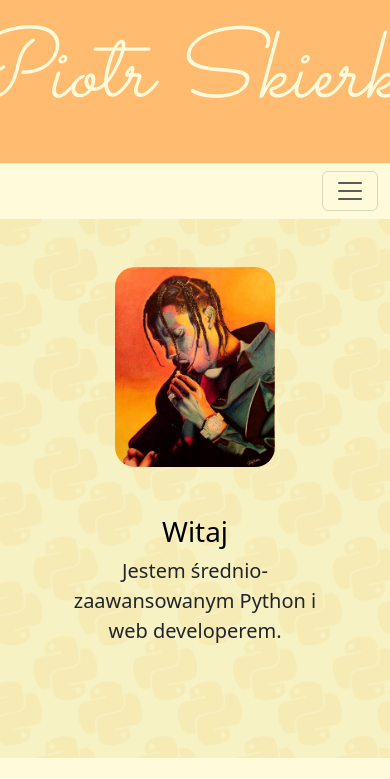
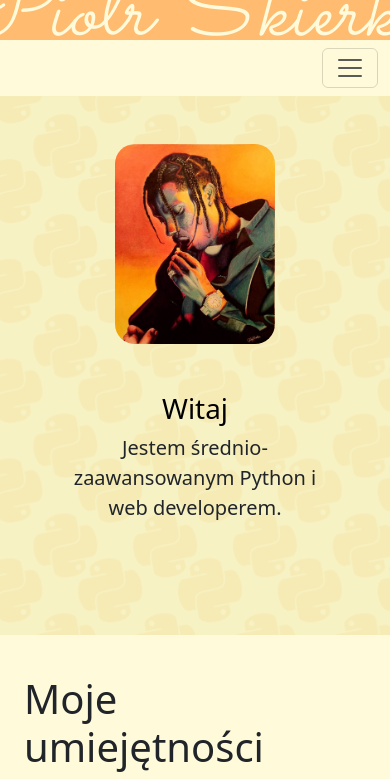
Before and after one commit to kls028/portfolio, a plain HTML site: page index.html in a window 390 px wide. Shown: the top 779 px of the page. Drawn offline with nearby package versions, Linux system fonts and the light colour scheme; a web font is replaced by a local one.

Commit message:
Update style.css

```diff
--- a/style.css
+++ b/style.css
@@ -1,5 +1,5 @@
 .main-header {
-    height: 250px;
+    height: 240px;
     background-color: #FFBB70;
     display: flex;
     flex-direction: column;
@@ -10,7 +10,7 @@
 }
 @media (max-width: 768px) {
     .main-header {
-        height: auto; /* Ustawienie wysokości na auto, aby dostosować się do zawartości */
+        height: 1rem; /* Ustawienie wysokości na auto, aby dostosować się do zawartości */
         padding: 20px;
         background-color: #FFBB70;
         display: flex;
```
